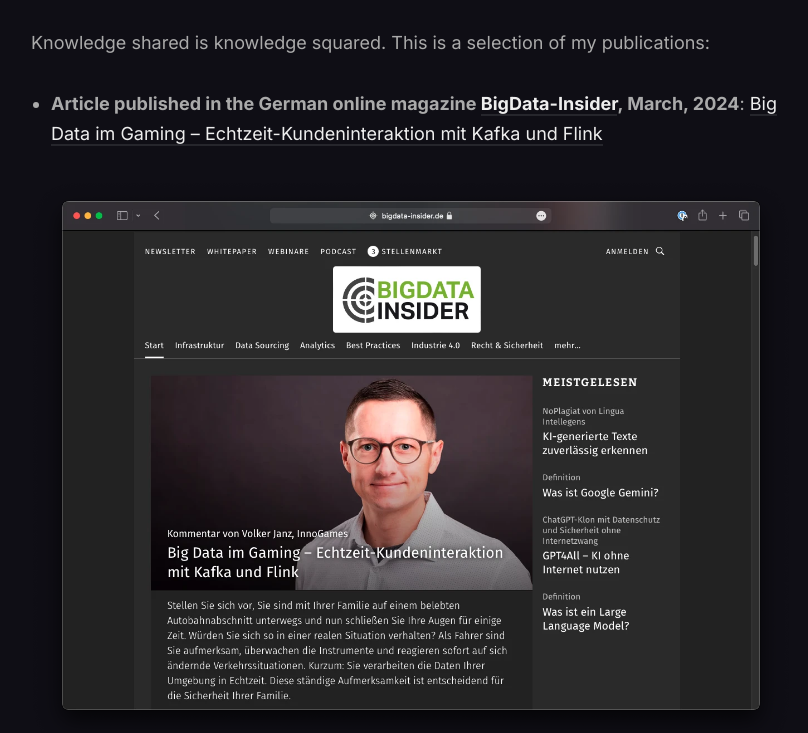
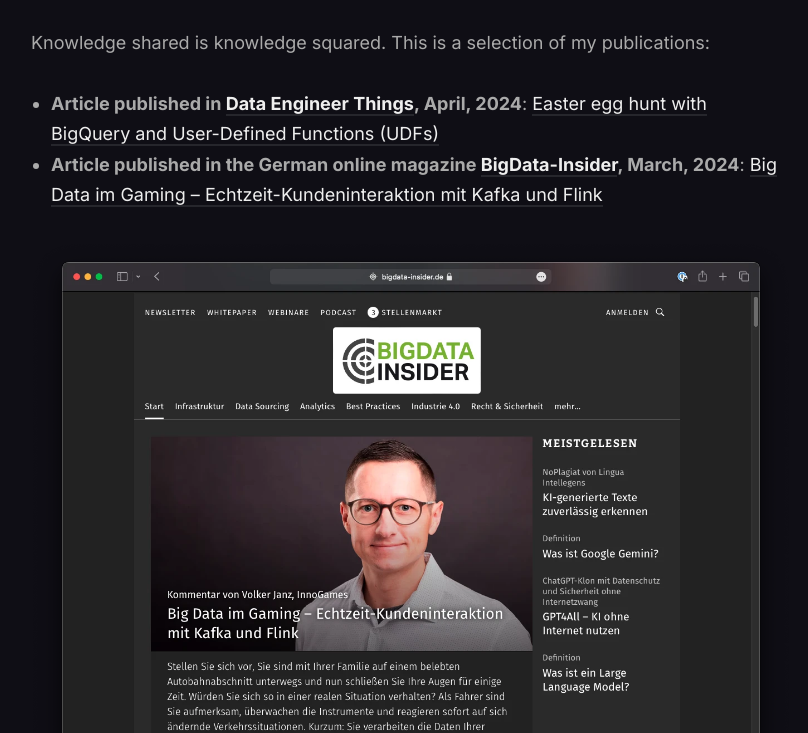
Before and after one commit to vojay-dev/vojay-dev.github.io, a Jekyll site: the page built from _pages/publications.md, in a window 1280 px wide and 900 px high, scrolled down 501 px, cut to the strip 167-900 px from the top of the window. Shown: the whole strip, without its empty margins (229-1037 px from the left). Built offline with Jekyll 4.4.1, drawn with Linux system fonts in a browser that asks for light colours; nearby versions of some CDN libraries.

Commit message:
Add latest publication

```diff
--- a/_pages/publications.md
+++ b/_pages/publications.md
@@ -8,6 +8,8 @@
 
 Knowledge shared is knowledge squared. This is a selection of my publications:
 
+* **Article published in [Data Engineer Things](https://blog.det.life/), April, 2024**: [Easter egg hunt with BigQuery and User-Defined Functions (UDFs)
+](https://medium.com/data-engineer-things/easter-egg-hunt-with-bigquery-and-user-defined-functions-udfs-c89b3e831823)
 * **Article published in the German online magazine [BigData-Insider](https://www.bigdata-insider.de/), March, 2024**: [Big Data im Gaming – Echtzeit-Kundeninteraktion mit Kafka und Flink](https://www.bigdata-insider.de/big-data-im-gaming-echtzeit-kundeninteraktion-mit-kafka-und-flink-a-5f54958c1e1b6983adddaa16e3a59ae7/)
 
 ![Time to think]({{site.baseurl}}/images/bd-insider.webp)
```
